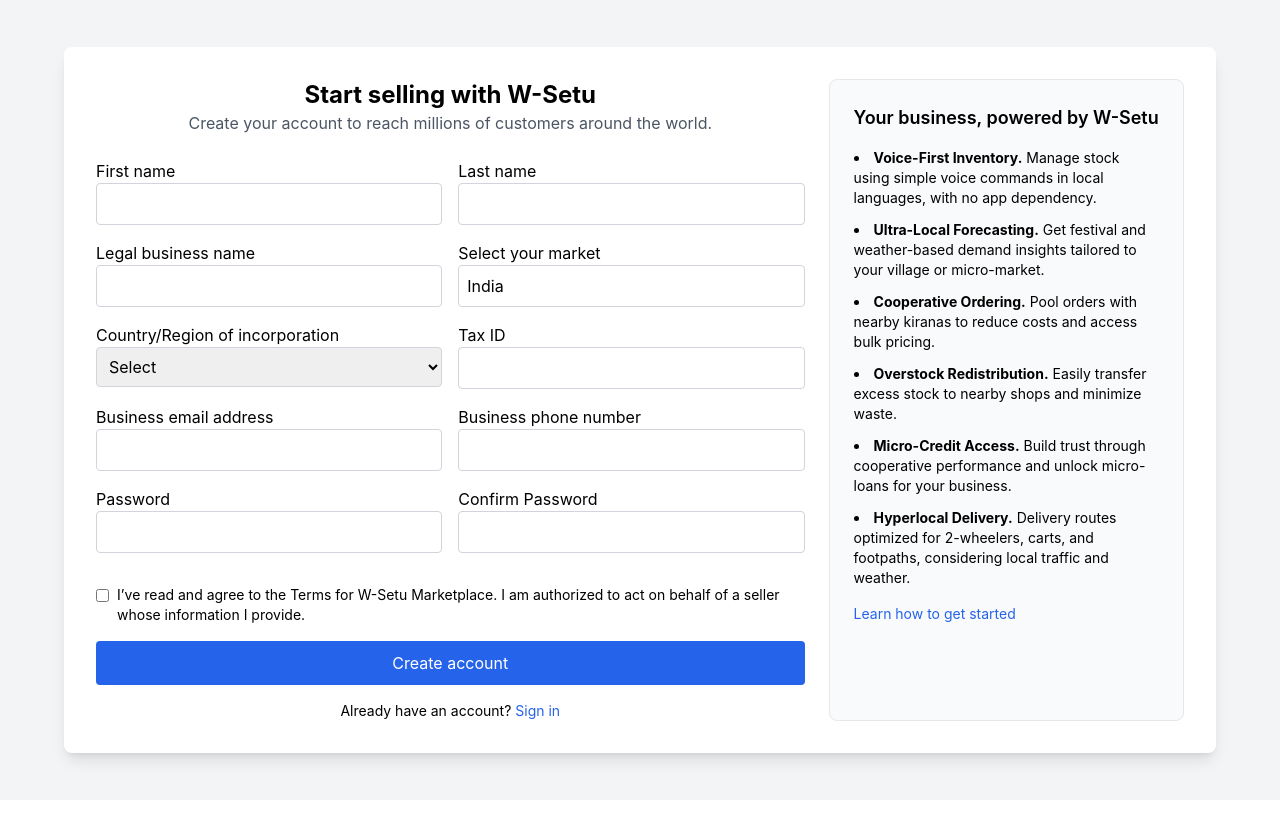
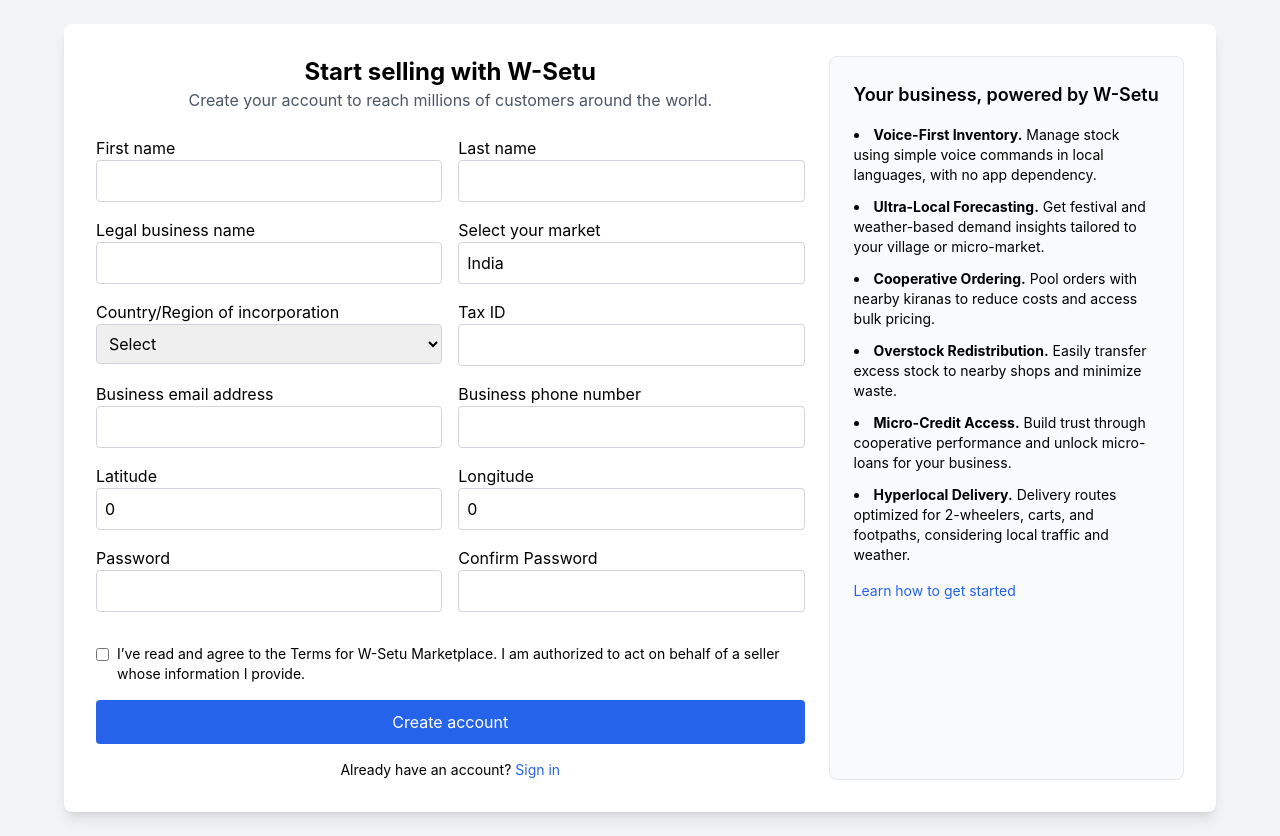
Before and after one commit to KrishitaGarg/VendoSync, a React (Create React App) app in the folder frontend/: page /join-marketplace in a window 1280 px wide. Before the commit the page ends 800 px from the top, so only its background shows below. Built offline with nearby package versions, Linux system fonts and the light colour scheme; no server answers.

Commit message:
Update JoinMarketplace.jsx

```diff
--- a/frontend/src/pages/JoinMarketplace.jsx
+++ b/frontend/src/pages/JoinMarketplace.jsx
@@ -1,4 +1,4 @@
-import React, { useState } from "react";
+import React, { useState, useEffect } from "react";
 import "./JoinMarketplace.css";
 import { useNavigate } from "react-router-dom";
 
@@ -15,7 +15,37 @@
     password: "",
     confirmPassword: "",
     agree: false,
+    location: {
+      type: "Point",
+      coordinates: [0, 0],
+    },
   });
+
+  useEffect(() => {
+    if (navigator.geolocation) {
+      navigator.geolocation.getCurrentPosition(
+        (position) => {
+          setForm((prevForm) => ({
+            ...prevForm,
+            location: {
+              type: "Point",
+              coordinates: [
+                position.coords.longitude,
+                position.coords.latitude,
+              ],
+            },
+          }));
+        },
+        (error) => {
+          console.error("Geolocation error:", error);
+          alert("Unable to retrieve your location. Please enter it manually.");
+        },
+      );
+    } else {
+      console.error("Geolocation not supported by this browser.");
+    }
+  }, []);
+
 
   const [loading, setLoading] = useState(false);
   const navigate = useNavigate();
@@ -38,6 +68,7 @@
       return;
     }
     try {
+      console.log("Form data being submitted:", form);
       const response = await fetch(
         `${process.env.REACT_APP_BACKEND_URL}/api/vendors`,
         {
@@ -61,6 +92,10 @@
           taxId: "",
           businessEmail: "",
           businessPhone: "",
+          location: {
+            type: "Point",
+            coordinates: [0, 0],
+          },
           password: "",
           confirmPassword: "",
           agree: false,
@@ -181,6 +216,25 @@
               />
             </div>
             <div>
+              <label>Latitude</label>
+              <input
+                type="number"
+                value={form.location.coordinates[1]}
+                readOnly
+                className="input-style"
+              />
+            </div>
+            <div>
+              <label>Longitude</label>
+              <input
+                type="number"
+                value={form.location.coordinates[0]}
+                readOnly
+                className="input-style"
+              />
+            </div>
+
+            <div>
               <label>Password</label>
               <input
                 type="password"
```
